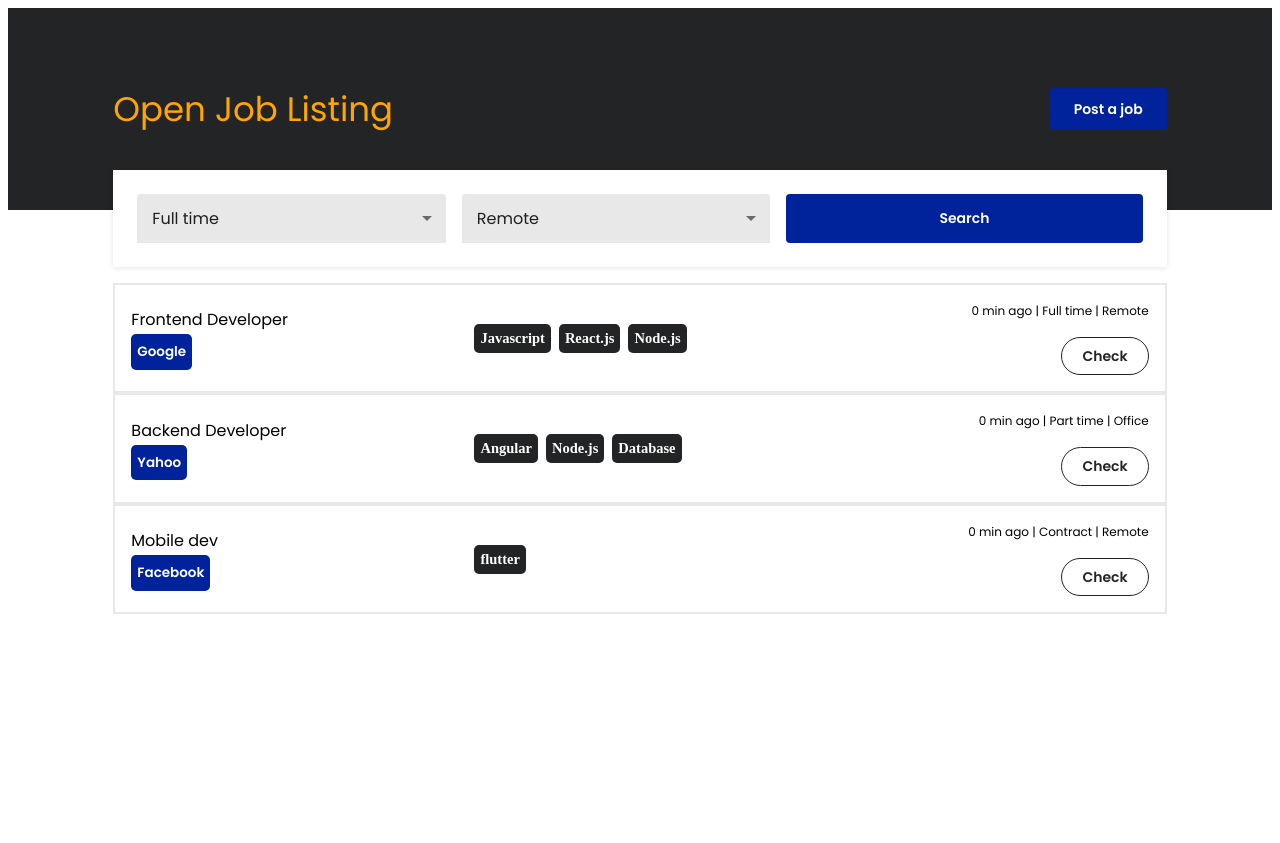
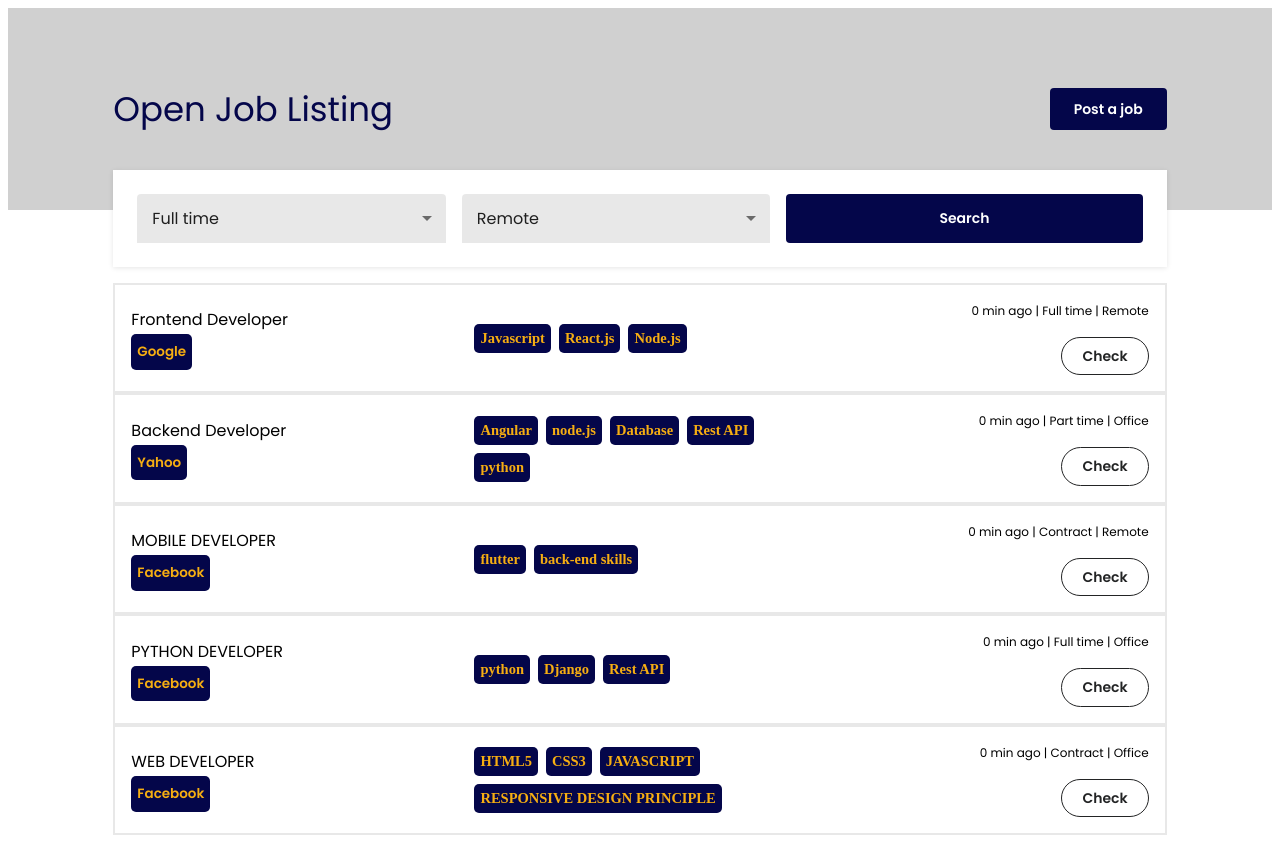
Before and after one commit to Walunji17Kumwenda/CONY, a React (Create React App) app: page / in a window 1280 px wide. Before the commit the page ends 800 px from the top, so only its background shows below. Built offline with nearby package versions, Linux system fonts and the light colour scheme.

Commit message:
Added new Styling

```diff
--- a/src/components/Header/index.js
+++ b/src/components/Header/index.js
@@ -3,11 +3,11 @@ import { Box, Grid, Typography,Button } from "@material-ui/core";
 
 
 export default (props) => (
- <Box py={10} bgcolor="secondary.main" color="Orange" >
+ <Box py={10} bgcolor="#D0D0D0" >
     <Grid container justifyContent="center" >
         <Grid item xs={10}>
-            <Box display="flex" justifyContent="space-between" >
-              <Typography variant ="h4"> Open Job Listing </Typography>
+            <Box display="flex" justifyContent="space-between">
+              <Typography variant ="h4" color="primary"> Open Job Listing </Typography>
               <Button onClick={props.openNewJobModal} variant ="contained" color="primary" disableElevation>
                   Post a job
 
--- a/src/components/Job/JobCards.js
+++ b/src/components/Job/JobCards.js
@@ -11,7 +11,7 @@ const usestyles = makeStyles((theme) =>({
         transition: '.3s',
         "&:hover": {
             boxShadow: "0px 5px 25px rgba(0, 0, 0, 0.1)",
-            borderLeft: "6px solid #4D64E4",
+            borderLeft: "6px solid #04064a",
         },
     },
     companyName: {
@@ -21,7 +21,8 @@ const usestyles = makeStyles((theme) =>({
          borderRadius: "5px",
          display: "inline-block",
          fontWeight: 600,
-         color: "#fff",
+
+         color: "#f6ae12",
     },
     skillchip: {
         margin: theme.spacing(0.5),
@@ -30,7 +31,7 @@ const usestyles = makeStyles((theme) =>({
         borderRadius: "5px",
          fontWeight: 600,
         backgroundColor: theme.palette.secondary.main,
-        color: "#fff",
+        color: "#f6ae12",
     },
 }));
 
--- a/src/components/SearchBar/index.js
+++ b/src/components/SearchBar/index.js
@@ -21,7 +21,7 @@ wrapper:{
 export default props => {
     const classes = useStyles()
     return (
-        <Box p={2} mt={-5}  mb={2} className={classes.wrapper}>
+        <Box p={2} mt={-5}  mb={2} className={classes.wrapper} color="primary">
             <Select disableUnderline variant="filled" defaultValue="Full time" >
                 <MenuItem value="Full time">Full time</MenuItem>
                 <MenuItem value="Part time" >Part time</MenuItem>
@@ -32,7 +32,7 @@ export default props => {
                 <MenuItem value="In-office" >In-office</MenuItem>
 
                  </Select>
-                 <Button variant ="contained" color="primary" disableElevation>
+                 <Button variant ="contained" color="primary" text-color="#f6ae12" disableElevation>
                 Search
                 </Button>
         </Box>
--- a/src/dummyData.js
+++ b/src/dummyData.js
@@ -18,18 +18,40 @@ export default [
     location: "Office",
     companyName: "Yahoo",
     companyUrl: "Yahoo.com",
-    skills: ["Angular", "Node.js","Database"],
+    skills: ["Angular", "node.js","Database","Rest API","python"],
     link: "https://yahoo.com/jobs",
   },
   {
     id: 3,
     postedOn: new Date(),
-    title: "Mobile dev",
+    title: "MOBILE DEVELOPER",
     type: "Contract",
     location: "Remote",
     companyName: "Facebook",
     companyUrl: "https://facebook.com",
-    skills: ["flutter"],
+    skills: ["flutter","back-end skills"],
     link: "https://facebook.com/careers",
   },
+  {
+  id: 4,
+  postedOn: new Date(),
+  title: "PYTHON DEVELOPER",
+  type: "Full time",
+  location: "Office",
+  companyName: "Facebook",
+  companyUrl: "https://facebook.com",
+  skills: ["python","Django","Rest API"],
+  link: "https://facebook.com/careers",
+},
+{
+  id: 4,
+  postedOn: new Date(),
+  title: "WEB DEVELOPER",
+  type: "Contract",
+  location: "Office",
+  companyName: "Facebook",
+  companyUrl: "https://facebook.com",
+  skills: ["HTML5","CSS3","JAVASCRIPT","RESPONSIVE DESIGN PRINCIPLE"],
+  link: "https://facebook.com/careers",
+},
 ];
--- a/src/theme/theme.js
+++ b/src/theme/theme.js
@@ -1,7 +1,8 @@
 import { createTheme } from "@material-ui/core";
 
-const primary = "#00239c";
+const primary = "#04064a";
 const secondary = "#232425";
+
 //#D1B000
 export default createTheme({
   typography: {
@@ -12,7 +13,7 @@ export default createTheme({
       main: primary,
     },
     secondary: {
-      main: secondary,
+      main: primary,
     },
   },
   overrides: {
```
